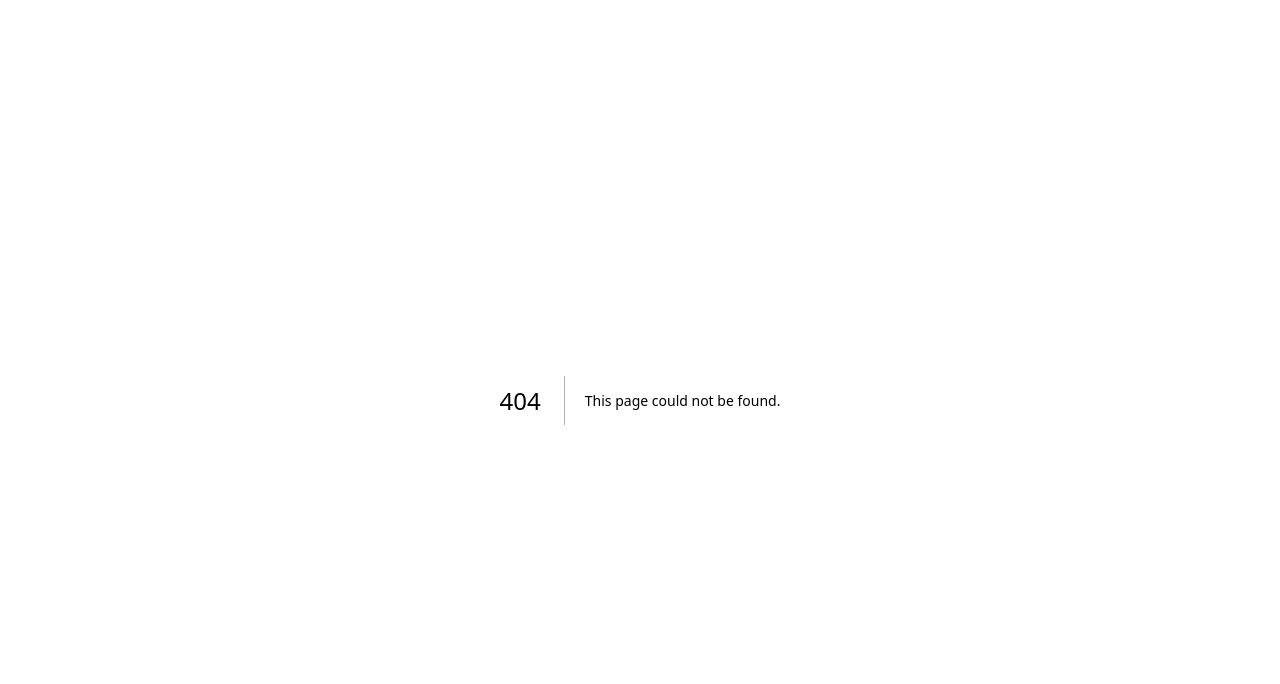
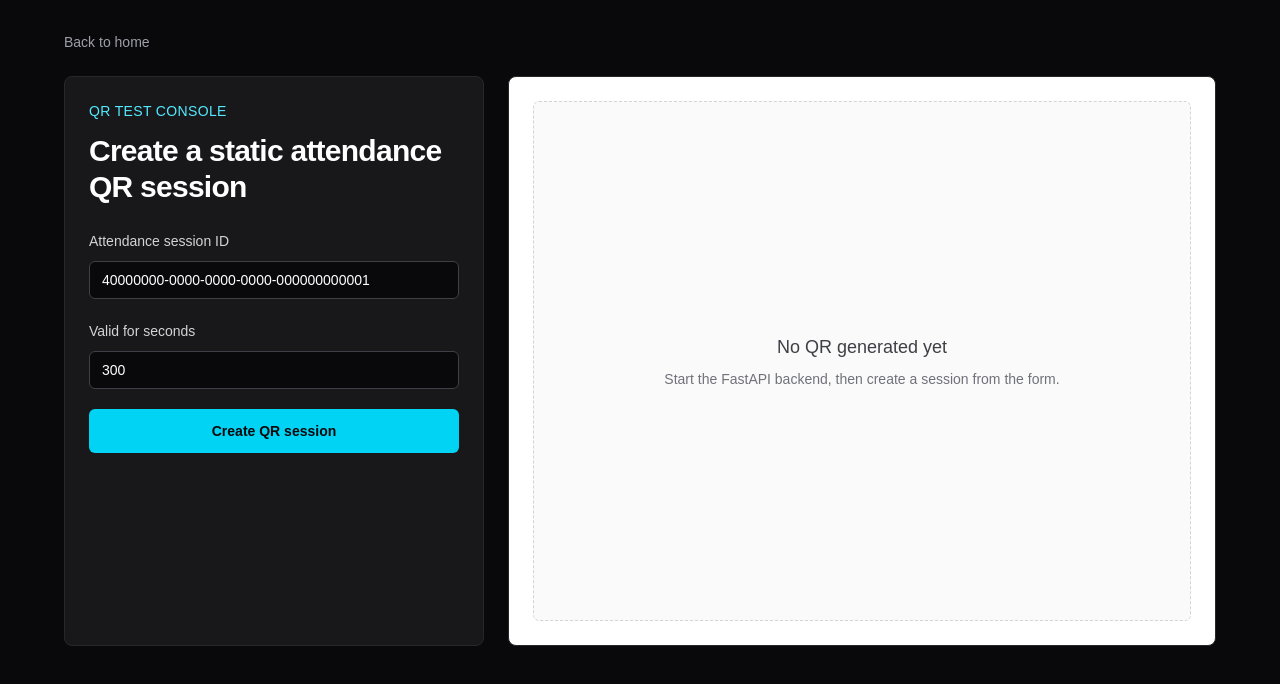
Before and after one commit to Smart-Attendance-Group-27/smart-attendance-platform, a Next.js app in the folder apps/web/: page /qr-test in a window 1280 px wide. Before the commit this address had no page. Shown: the top 684 px of the page. Built offline with nearby package versions, Linux system fonts and the light colour scheme.

Commit message:
feat(web) : initialize mock UI for QR generation

```diff
--- a/apps/web/package.json
+++ b/apps/web/package.json
@@ -10,6 +10,7 @@
   },
   "dependencies": {
     "next": "16.3.0",
+    "qrcode.react": "^4.2.0",
     "react": "19.2.8",
     "react-dom": "19.2.8"
   },
--- a/apps/web/src/app/page.tsx
+++ b/apps/web/src/app/page.tsx
@@ -1,69 +1,25 @@
-import Image from "next/image";
-
 export default function Home() {
   return (
-    <div className="flex flex-col flex-1 items-center justify-center bg-zinc-50 font-sans dark:bg-black">
-      <main className="flex flex-1 w-full max-w-3xl flex-col items-center justify-between py-32 px-16 bg-white dark:bg-black sm:items-start">
-        <Image
-          className="dark:invert h-5 w-[100px]"
-          src="/next.svg"
-          alt="Next.js logo"
-          width={100}
-          height={20}
-          priority
-        />
-        <div className="flex flex-col items-center gap-6 text-center sm:items-start sm:text-left">
-          <h1 className="max-w-xs text-3xl font-semibold leading-10 tracking-tight text-black dark:text-zinc-50">
-            To get started, edit the{" "}
-            <code className="rounded bg-black/[.06] px-1.5 py-0.5 font-mono text-[0.9em] dark:bg-white/[.08]">
-              page.tsx
-            </code>{" "}
-            file.
-          </h1>
-          <p className="max-w-md text-lg leading-8 text-zinc-600 dark:text-zinc-400">
-            Looking to a starting point or more instructions? Head over to{" "}
-            <a
-              href="https://vercel.com/templates?framework=next.js&utm_source=create-next-app&utm_medium=appdir-template-tw&utm_campaign=create-next-app"
-              className="font-medium text-zinc-950 dark:text-zinc-50"
-            >
-              Templates
-            </a>{" "}
-            or the{" "}
-            <a
-              href="https://nextjs.org/learn?utm_source=create-next-app&utm_medium=appdir-template-tw&utm_campaign=create-next-app"
-              className="font-medium text-zinc-950 dark:text-zinc-50"
-            >
-              Learning
-            </a>{" "}
-            center.
-          </p>
-        </div>
-        <div className="flex flex-col gap-4 text-base font-medium sm:flex-row">
-          <a
-            className="flex h-12 w-full items-center justify-center gap-2 rounded-full bg-foreground px-5 text-background transition-colors hover:bg-[#383838] dark:hover:bg-[#ccc] md:w-[158px]"
-            href="https://vercel.com/new?utm_source=create-next-app&utm_medium=appdir-template-tw&utm_campaign=create-next-app"
-            target="_blank"
-            rel="noopener noreferrer"
-          >
-            <Image
-              className="dark:invert h-[14px] w-4"
-              src="/vercel.svg"
-              alt="Vercel logomark"
-              width={16}
-              height={14}
-            />
-            Deploy Now
-          </a>
-          <a
-            className="flex h-12 w-full items-center justify-center rounded-full border border-solid border-black/[.08] px-5 transition-colors hover:border-transparent hover:bg-black/[.04] dark:border-white/[.145] dark:hover:bg-[#1a1a1a] md:w-[158px]"
-            href="https://nextjs.org/docs?utm_source=create-next-app&utm_medium=appdir-template-tw&utm_campaign=create-next-app"
-            target="_blank"
-            rel="noopener noreferrer"
-          >
-            Documentation
-          </a>
-        </div>
-      </main>
-    </div>
+    <main className="min-h-screen bg-zinc-950 px-6 py-10 text-zinc-100">
+      <section className="mx-auto flex max-w-3xl flex-col gap-5">
+        <p className="text-sm font-medium uppercase tracking-wide text-cyan-300">
+          Smart Attendance Platform
+        </p>
+        <h1 className="text-4xl font-semibold tracking-tight text-white">
+          Web testing workspace
+        </h1>
+        <p className="max-w-2xl text-zinc-400">
+          Use this temporary web app to test lecturer-side QR session creation
+          against the FastAPI core backend.
+        </p>
+
+        <a
+          href="/qr-test"
+          className="w-fit rounded-md bg-cyan-400 px-4 py-3 text-sm font-semibold text-zinc-950 transition hover:bg-cyan-300"
+        >
+          Open QR test
+        </a>
+      </section>
+    </main>
   );
 }
--- /dev/null
+++ b/apps/web/src/app/qr-test/page.tsx
@@ -0,0 +1,179 @@
+"use client";
+
+import { useMemo, useState } from "react";
+import Link from "next/link";
+import { QRCodeSVG } from "qrcode.react";
+
+type QrSessionResponse = {
+  qrSessionId: string;
+  attendanceSessionId: string;
+  qrValue: string;
+  status: string;
+  validFrom: string;
+  expiresAt: string;
+};
+
+const DEFAULT_ATTENDANCE_SESSION_ID =
+  "40000000-0000-0000-0000-000000000001";
+
+export default function QrTestPage() {
+  const [sessionId, setSessionId] = useState(DEFAULT_ATTENDANCE_SESSION_ID);
+  const [validForSeconds, setValidForSeconds] = useState("300");
+  const [qrSession, setQrSession] = useState<QrSessionResponse | null>(null);
+  const [isLoading, setIsLoading] = useState(false);
+  const [error, setError] = useState("");
+
+  const validityNumber = Number(validForSeconds);
+  const canSubmit =
+    sessionId.trim().length > 0 &&
+    Number.isInteger(validityNumber) &&
+    validityNumber >= 30;
+
+  const expiryLabel = useMemo(() => {
+    if (!qrSession) {
+      return "";
+    }
+
+    return new Intl.DateTimeFormat(undefined, {
+      dateStyle: "medium",
+      timeStyle: "medium",
+    }).format(new Date(qrSession.expiresAt));
+  }, [qrSession]);
+
+  async function generateQr() {
+    if (!canSubmit) {
+      return;
+    }
+
+    setIsLoading(true);
+    setError("");
+    setQrSession(null);
+
+    try {
+      const response = await fetch(
+        `/api/attendance-sessions/${sessionId.trim()}/qr-sessions`,
+        {
+          method: "POST",
+          headers: {
+            "Content-Type": "application/json",
+          },
+          body: JSON.stringify({
+            validForSeconds: validityNumber,
+          }),
+        },
+      );
+
+      const data = await response.json();
+
+      if (!response.ok) {
+        throw new Error(data.detail ?? "QR generation failed");
+      }
+
+      setQrSession(data as QrSessionResponse);
+    } catch (caughtError) {
+      setError(
+        caughtError instanceof Error ? caughtError.message : "Unexpected error",
+      );
+    } finally {
+      setIsLoading(false);
+    }
+  }
+
+  return (
+    <main className="min-h-screen bg-zinc-950 px-6 py-8 text-zinc-100">
+      <div className="mx-auto flex w-full max-w-6xl flex-col gap-6">
+        <Link href="/" className="w-fit text-sm text-zinc-400 hover:text-white">
+          Back to home
+        </Link>
+
+        <section className="grid gap-6 lg:grid-cols-[minmax(0,420px)_1fr]">
+          <div className="rounded-lg border border-zinc-800 bg-zinc-900 p-6">
+            <p className="text-sm font-medium uppercase tracking-wide text-cyan-300">
+              QR test console
+            </p>
+            <h1 className="mt-3 text-3xl font-semibold tracking-tight text-white">
+              Create a static attendance QR session
+            </h1>
+
+            <div className="mt-6 space-y-5">
+              <label className="block" htmlFor="sessionId">
+                <span className="text-sm font-medium text-zinc-300">
+                  Attendance session ID
+                </span>
+                <input
+                  id="sessionId"
+                  value={sessionId}
+                  onChange={(event) => setSessionId(event.target.value)}
+                  className="mt-2 w-full rounded-md border border-zinc-700 bg-zinc-950 px-3 py-2 text-sm text-white outline-none focus:border-cyan-400"
+                />
+              </label>
+
+              <label className="block" htmlFor="validForSeconds">
+                <span className="text-sm font-medium text-zinc-300">
+                  Valid for seconds
+                </span>
+                <input
+                  id="validForSeconds"
+                  value={validForSeconds}
+                  onChange={(event) => setValidForSeconds(event.target.value)}
+                  inputMode="numeric"
+                  className="mt-2 w-full rounded-md border border-zinc-700 bg-zinc-950 px-3 py-2 text-sm text-white outline-none focus:border-cyan-400"
+                />
+              </label>
+
+              <button
+                type="button"
+                onClick={generateQr}
+                disabled={isLoading || !canSubmit}
+                className="w-full rounded-md bg-cyan-400 px-4 py-3 text-sm font-semibold text-zinc-950 transition hover:bg-cyan-300 disabled:cursor-not-allowed disabled:bg-zinc-700 disabled:text-zinc-400"
+              >
+                {isLoading ? "Creating QR session..." : "Create QR session"}
+              </button>
+
+              {error ? (
+                <p className="rounded-md border border-red-900 bg-red-950 px-3 py-2 text-sm text-red-200">
+                  {error}
+                </p>
+              ) : null}
+            </div>
+          </div>
+
+          <div className="rounded-lg border border-zinc-800 bg-white p-6 text-zinc-950">
+            <div className="flex min-h-[520px] items-center justify-center rounded-md border border-dashed border-zinc-300 bg-zinc-50 p-6">
+              {qrSession ? (
+                <div className="flex w-full flex-col items-center text-center">
+                  <QRCodeSVG
+                    value={qrSession.qrValue}
+                    size={300}
+                    level="M"
+                    marginSize={4}
+                  />
+
+                  <p className="mt-5 rounded-full bg-emerald-100 px-3 py-1 text-sm font-medium text-emerald-800">
+                    QR session active
+                  </p>
+                  <p className="mt-4 max-w-xl break-all text-sm text-zinc-600">
+                    {qrSession.qrSessionId}
+                  </p>
+                  <p className="mt-2 text-sm text-zinc-500">
+                    Expires {expiryLabel}
+                  </p>
+                </div>
+              ) : (
+                <div className="text-center">
+                  <p className="text-lg font-medium text-zinc-700">
+                    No QR generated yet
+                  </p>
+                  <p className="mt-2 text-sm text-zinc-500">
+                    Start the FastAPI backend, then create a session from the
+                    form.
+                  </p>
+                </div>
+              )}
+            </div>
+          </div>
+        </section>
+      </div>
+    </main>
+  );
+}
```
Also changed, not shown: 1 other file (tests, documents, lock files or other folders).
